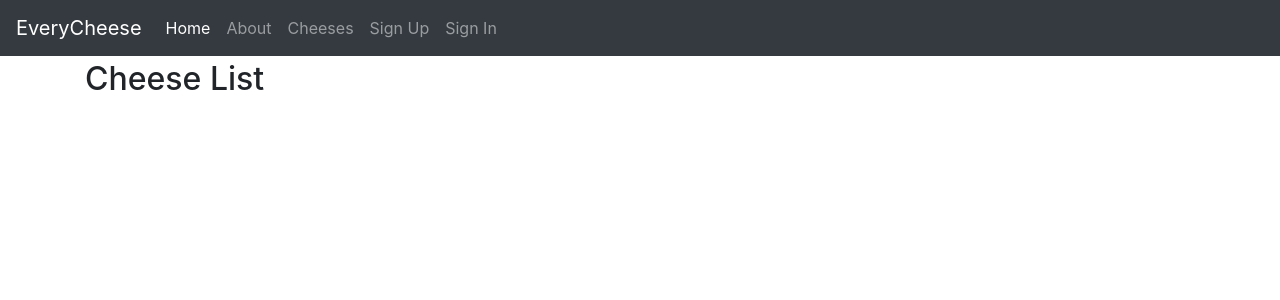
After one commit to more4you/everycheese, a Django app: page /cheeses/ in a window 1280 px wide. The commit adds this page. Shown: the top 300 px of the page. Run offline with Django 3.2, Linux system fonts and the light colour scheme; data that the repository does not hold is empty; some libraries are stand-ins or nearby versions.

Commit message:
Implement cheese list page, add navbar link

```diff
--- a/config/urls.py
+++ b/config/urls.py
@@ -25,6 +25,8 @@ urlpatterns = [
     ),
     path("accounts/", include("allauth.urls")),
     # Your stuff: custom urls includes go here
+    path('cheeses/', include('everycheese.cheeses.urls', namespace='cheeses')),
+
 ] + static(settings.MEDIA_URL, document_root=settings.MEDIA_ROOT)
 
 if settings.DEBUG:
--- /dev/null
+++ b/everycheese/cheeses/urls.py
@@ -0,0 +1,7 @@
+from django.urls import path
+from . import views
+app_name = "cheeses"
+urlpatterns = [
+    path(route='', view=views.CheeseListView.as_view(), name='list'),
+    path(route='detail/<int:pk>/', view=views.CheeseDetailView.as_view(), name='detail'),
+]
--- a/everycheese/cheeses/views.py
+++ b/everycheese/cheeses/views.py
@@ -1,3 +1,8 @@
-from django.shortcuts import render
+from django.views.generic import ListView, DetailView
+from .models import Cheese
 
-# Create your views here.
+class CheeseListView(ListView):
+    model = Cheese
+
+class CheeseDetailView(DetailView):
+    model = Cheese
--- a/everycheese/templates/base.html
+++ b/everycheese/templates/base.html
@@ -44,6 +44,10 @@
             <li class="nav-item">
               <a class="nav-link" href="{% url 'about' %}">About</a>
             </li>
+            <li class="nav-item">
+<a class="nav-link" href="{% url 'cheeses:list' %}">Cheeses</a>
+</li>
+
             {% if request.user.is_authenticated %}
               <li class="nav-item">
                 {# URL provided by django-allauth/account/urls.py #}
--- /dev/null
+++ b/everycheese/templates/cheeses/cheese_detail.html
@@ -0,0 +1 @@
+{{ object.name}}
--- /dev/null
+++ b/everycheese/templates/cheeses/cheese_list.html
@@ -0,0 +1,11 @@
+{% extends "base.html" %}
+{% block title %}Cheese List{% endblock title %}
+{% block content %}
+<h2>Cheese List</h2>
+<ul>
+{% for cheese in cheese_list %}
+<li><a href="{% url "cheeses:detail" cheese.pk %}">{{ cheese.name }}</a></li>
+{% endfor %}
+
+</ul>
+{% endblock content %}
```
